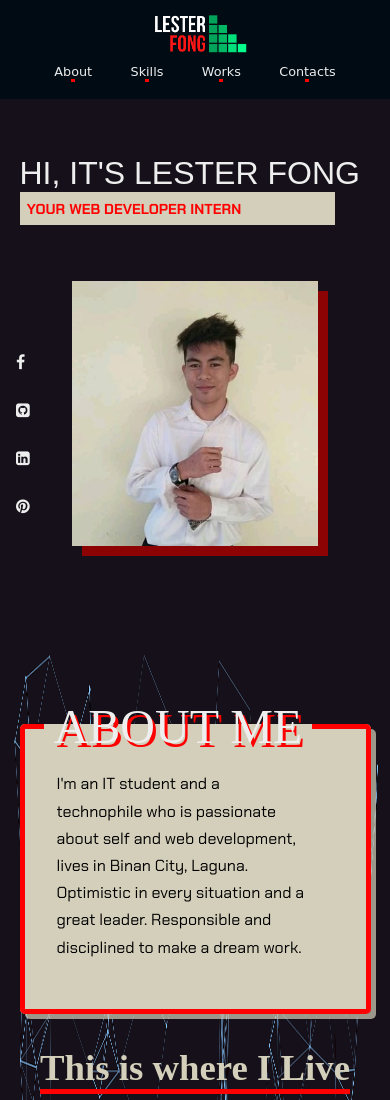
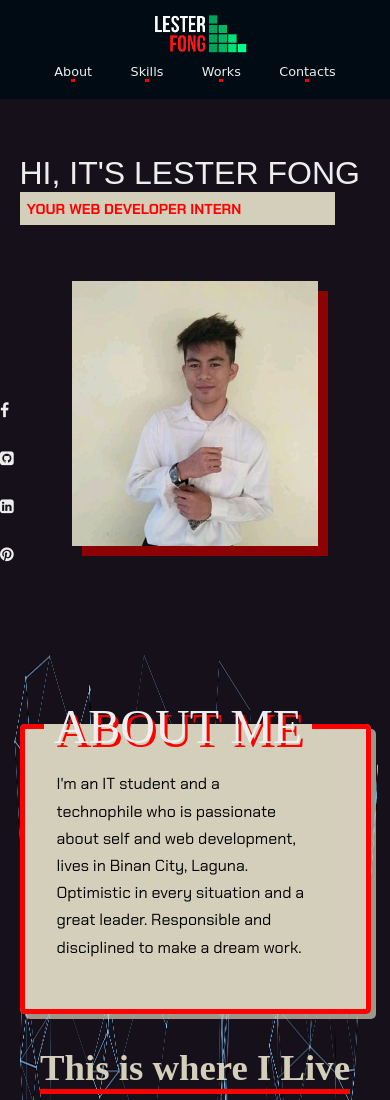
Before and after one commit to Lester-Fong/lester-fong.github.io, a plain HTML site: page index.html in a window 390 px wide. Shown: the top 1100 px of the page. Drawn offline with Linux system fonts and the light colour scheme; some packages are replaced by stand-ins of ours; a script that the page names is missing; a web font is replaced by a local one.

Commit message:
margin for social icon

```diff
--- a/style.css
+++ b/style.css
@@ -569,6 +569,8 @@ footer {
 
   .social-icons {
     position: absolute;
+    left: 0;
     bottom: 0;
+    margin-top: 3em;
   }
 }
```
